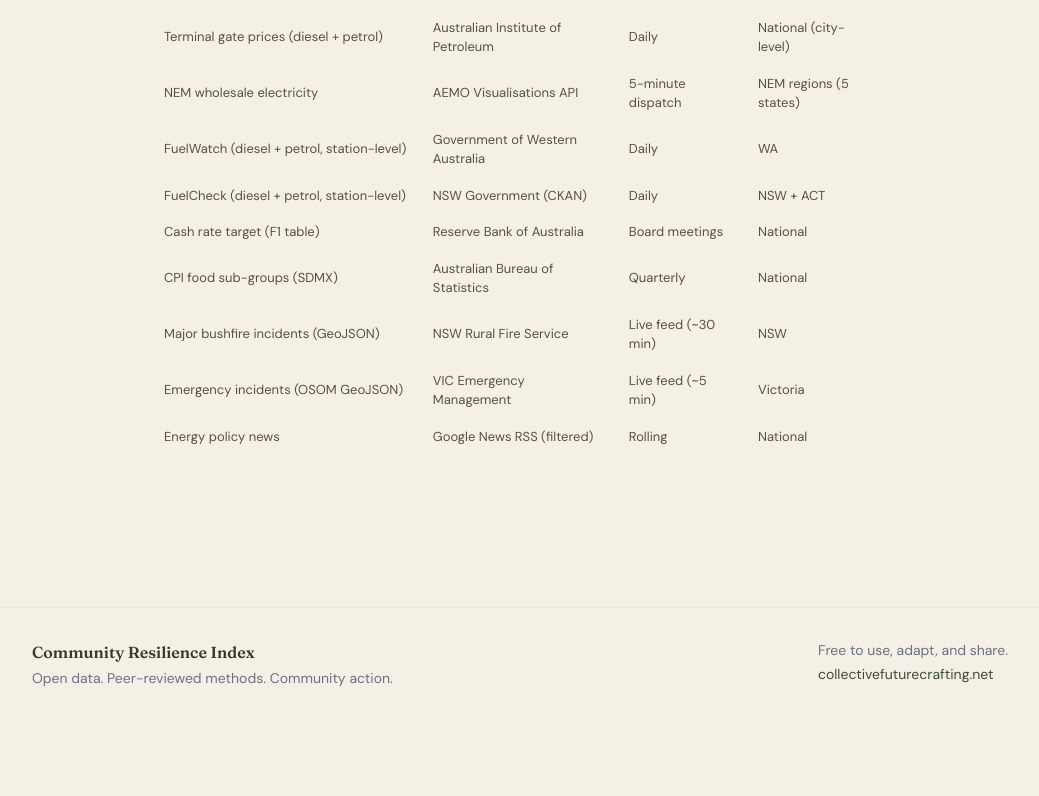
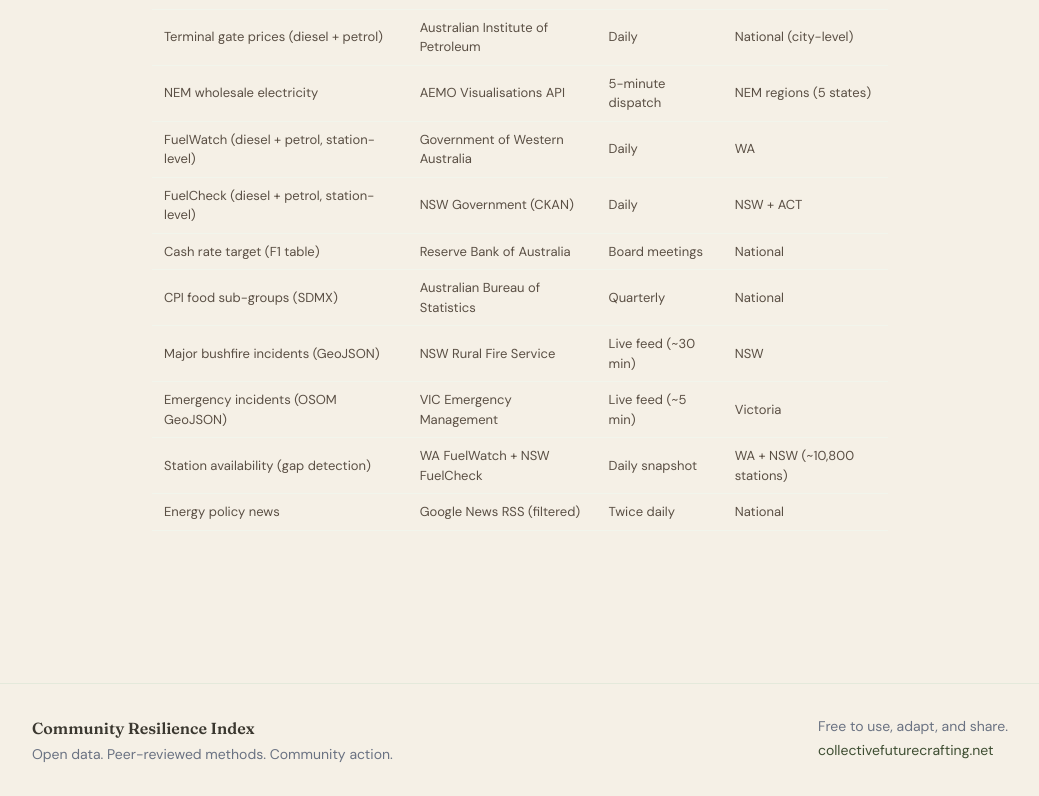
Before and after one commit to m3data/community-resilience-index, a Next.js app: page /methodology/references in a window 1280 px wide. Shown: the part 2963-3759 px from the top of the page, without its empty margins (120-1159 px from the left). Before the commit the page ends 3683 px from the top, so only its background shows below. Built offline with nearby package versions, Linux system fonts and the light colour scheme.

Commit message:
Add station availability to methodology references
Station availability gap detection (~10,800 stations) added to
live signals data sources table. Energy policy news frequency
updated to twice daily.

Co-Authored-In-Coupling-By: Mathew Mytka and Kairos (Claude Code)

```diff
--- a/src/app/methodology/references/page.tsx
+++ b/src/app/methodology/references/page.tsx
@@ -351,9 +351,15 @@ export default function References() {
               <td>Victoria</td>
             </tr>
             <tr>
+              <td>Station availability (gap detection)</td>
+              <td>WA FuelWatch + NSW FuelCheck</td>
+              <td>Daily snapshot</td>
+              <td>WA + NSW (~10,800 stations)</td>
+            </tr>
+            <tr>
               <td>Energy policy news</td>
               <td>Google News RSS (filtered)</td>
-              <td>Rolling</td>
+              <td>Twice daily</td>
               <td>National</td>
             </tr>
           </tbody>
```
